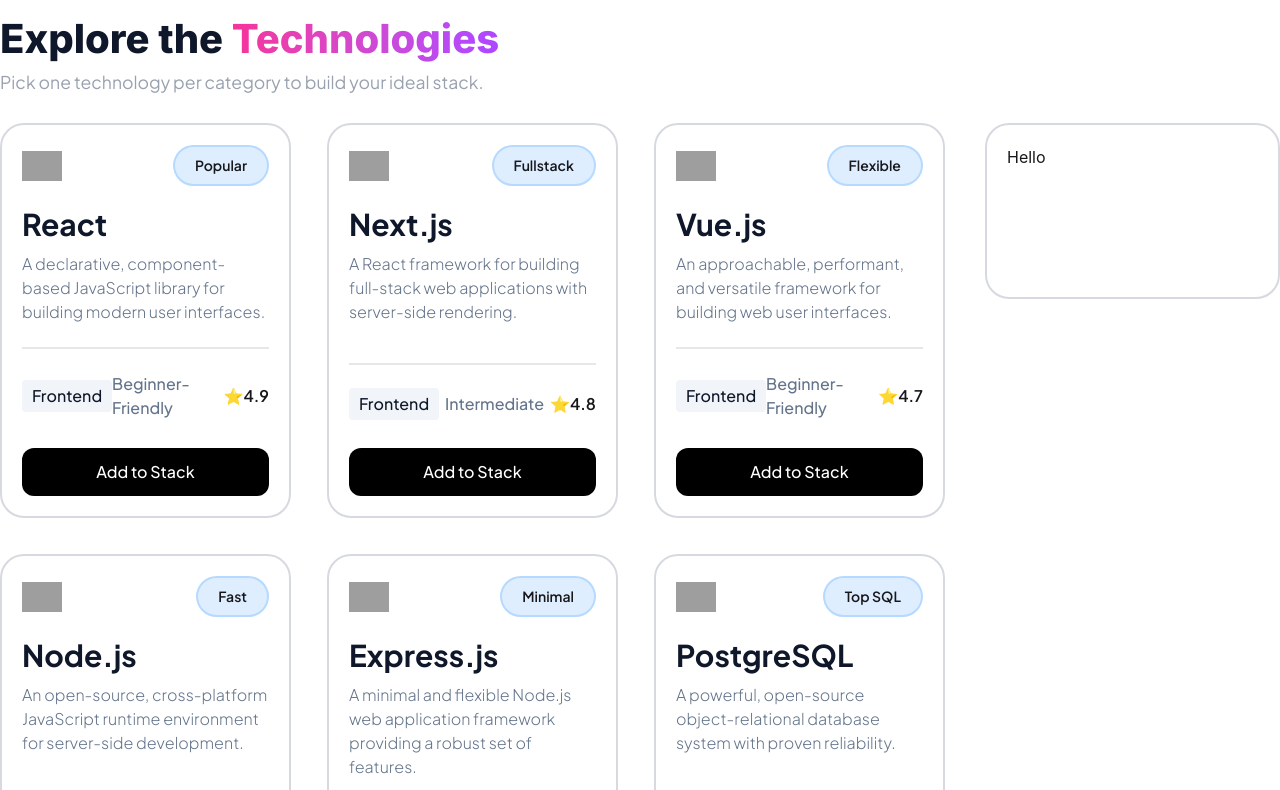
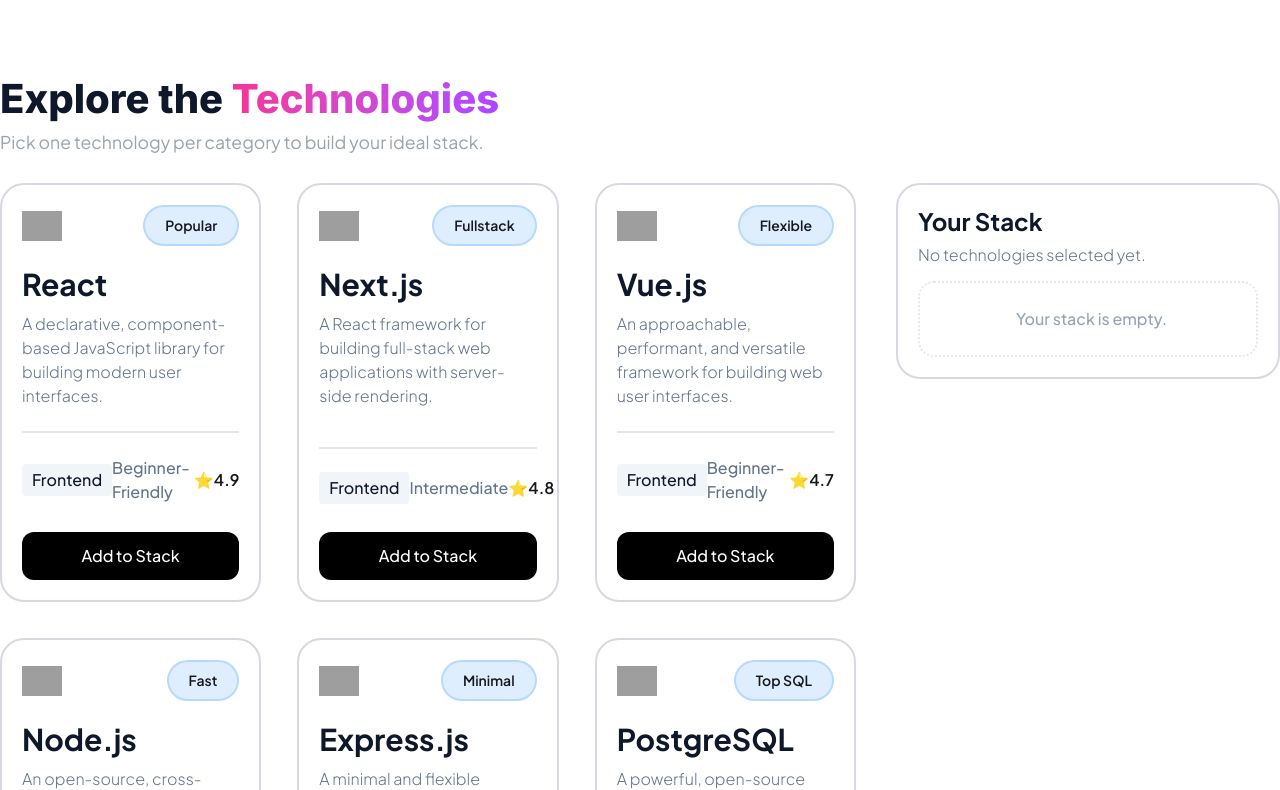
Before and after one commit to devSSayed/A05-B14-Project, a React (Vite) app: page / in a window 1280 px wide. Shown: the part 650-1440 px from the top of the page. Built offline with nearby package versions, Linux system fonts and the light colour scheme; grey boxes are pictures that could not be loaded.

Commit message:
added the stack card

```diff
--- a/src/Components/HeroSec.tsx
+++ b/src/Components/HeroSec.tsx
@@ -2,7 +2,7 @@
 
 const HeroSec = () => {
     return (
-        <section className='mt-6'>
+        <section className='mt-12'>
             <div className='container mx-auto flex justify-between items-center gap-5'>
                 <div className='flex flex-col justify-between gap-12'>
                     <h2 className='font-inter text-7xl font-bold text-[#0F172A]'>Build Your Ideal <br /> <span className='bg-linear-to-r from-orange-500 via-pink-500 to-purple-800 bg-clip-text text-transparent'>Development Stack</span></h2>
--- a/src/Components/Technologies/Technologies.tsx
+++ b/src/Components/Technologies/Technologies.tsx
@@ -14,13 +14,13 @@
 
     return (
 
-        <div className="mt-5">
+        <div className="mt-14">
             <div className="container mx-auto">
                 <h2 className="font-inter text-[#0F172A] text-[40px] font-extrabold">Explore the <span className="bg-linear-to-r from-pink-500 to-purple-500 bg-clip-text text-transparent">Technologies</span></h2>
                 <p className="font-jakarta text-[1.1rem] text-gray-400">Pick one technology per category to build your ideal stack.</p>
             </div>
 
-            <div className="container mx-auto flex justify-evenly gap-10 ">
+            <div className="container mx-auto flex justify-evenly gap-10 items-start ">
                 <TechnologyCards Technologys={Technologys} />
                 <TechnologyStack Technologys={Technologys} />
             </div>
--- a/src/Components/Technologies/TechnologyStack.tsx
+++ b/src/Components/Technologies/TechnologyStack.tsx
@@ -6,10 +6,17 @@
 
 
 
-const TechnologyStack = ({Technologys}:iTechnoStackProps) => {
+const TechnologyStack = ({ Technologys }: iTechnoStackProps) => {
     return (
-        <div className="border-gray-400/40 min-h-44 rounded-3xl mt-7 border-2 h-44 w-96 p-5">
-            <h2>Hello</h2>
+        <div className=" flex flex-col gap-3.5 border-gray-400/40 min-h-32 rounded-3xl h-fit w-96 mt-7 border-2 p-5">
+            <div>
+                <h2 className="text-[#0F172A] font-jakarta font-bold text-2xl mb-1.5">Your Stack</h2>
+                <p className="font-jakarta font-light text-[#64748B]">No technologies selected yet.</p>
+            </div>
+
+            <div className="mt-auto">
+                <p className="whitespace-nowrap px-24 py-6 border-2 border-dotted rounded-2xl border-[#E2E8F0] font-jakarta font-medium text-[#94A3B8]">Your stack is empty.</p>
+            </div>
         </div>
     );
 };
```
